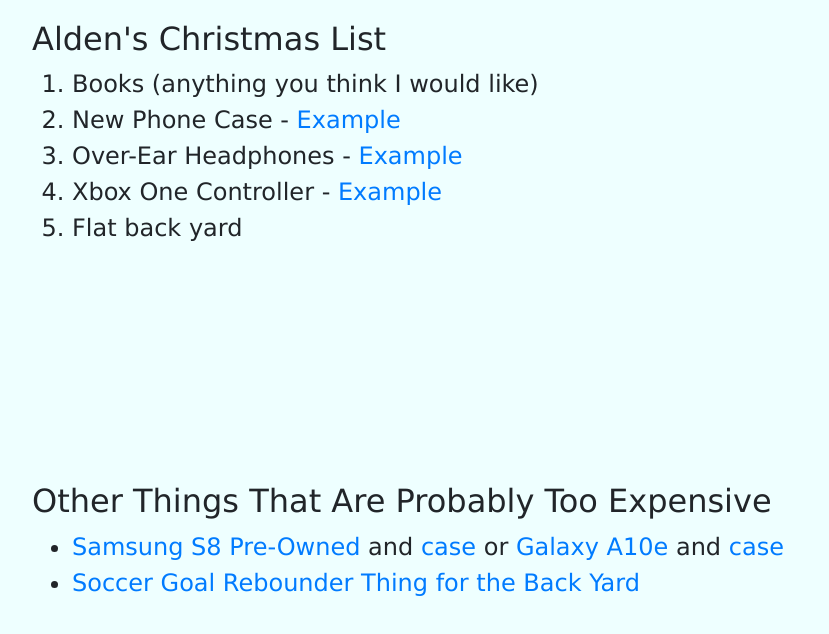
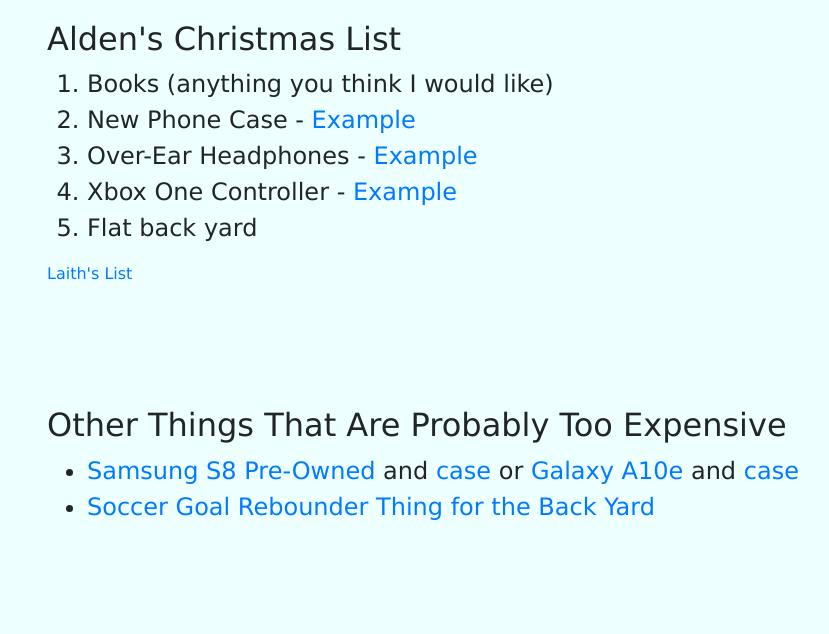
Before and after one commit to AldenCutler/Christmas-List, a plain HTML site: page index.html in a window 1280 px wide. Shown: the whole page, without its empty margins (53-882 px from the left). Drawn offline with nearby package versions, Linux system fonts and the light colour scheme.

Commit message:
Update index.html

```diff
--- a/index.html
+++ b/index.html
@@ -13,14 +13,15 @@ body {
 
 ol {
     font-size: 32px;
+    text-align:left;
 }
 
 li {
     font-size: 24px;
 }
 
-#myDiv {
-    padding-top: 200px;
+#expensive {
+    padding-top: 100px;
 }
 
 h2 {
@@ -30,6 +31,7 @@ h2 {
 
 <body>
     <div class="container">
+        <div class="col-md">
             <font face="Verdana">
                 <h2>Alden's Christmas List</h2>
                 <ol id="list">
@@ -39,8 +41,9 @@ h2 {
                     <li>Xbox One Controller - <a href="https://www.amazon.com/dp/B01BQ0VP0G?tag=georiot-us-default-20&th=1&ascsubtag=trd-8374152593638091264-20">Example</a></li>
                     <li>Flat back yard</li>
                 </ol>
-    </div> <!-- End of container 1 -->
-    <div class="container" id="myDiv">
+        </div>
+        <div class="col-md"><a href="https://aldencutler.github.io/Laith-Christmas-List/">Laith's List</a></div>
+        <div class="col-md" id="expensive">
             <h2>Other Things That Are Probably Too Expensive</h2>
             <ul>
                 <li>
@@ -53,7 +56,9 @@ h2 {
                     <a href="https://opengoaaalusa.com/products/open-goaaal-soccer-goal-rebounder-standard-size?pr_prod_strat=copurchase&pr_rec_pid=506339754035&pr_ref_pid=506618150963&pr_seq=uniform">Soccer Goal Rebounder Thing for the Back Yard</a>
                 </li>
             </ul>
-    </div> <!-- End of container 2 -->
+        </div>
+
+    </div>
 </body>
 
 </html>
```
Lines whose indentation alone changed are shown as unchanged.
